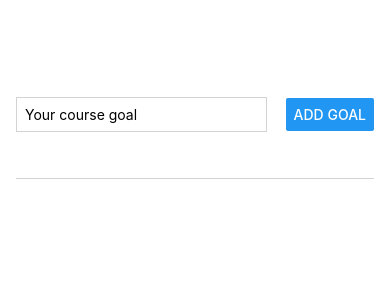
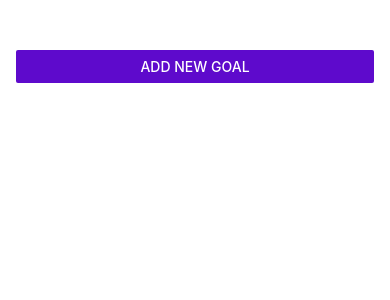
Before and after one commit to CianHub/coure-goals-app, a React Native app: screen / in a window 390 px wide. Shown: the top 300 px of the page. Built offline with nearby package versions, Linux system fonts and the light colour scheme.

Commit message:
add modal

```diff
--- a/App.js
+++ b/App.js
@@ -1,10 +1,11 @@
 import { useState } from 'react';
-import { StyleSheet, View, FlatList } from 'react-native';
+import { StyleSheet, View, FlatList, Button } from 'react-native';
 import { GoalInput } from './components/GoalInput';
 import { GoalItem } from './components/GoalItem';
 
 export default function App() {
   const [goalText, setGoalText] = useState('');
+  const [showModal, setShowModal] = useState(false);
   const [goals, setGoals] = useState([]);
   const deleteGoalHandler = (goalId) => {
     setGoals((currentGoals) => {
@@ -15,21 +16,32 @@ export default function App() {
   const goalInputHandler = (enteredText) => {
     setGoalText(enteredText);
   };
+
   const addGoalHandler = () => {
     setGoals((currentGoals) => [
       ...currentGoals,
       { text: goalText, id: Math.random().toString() },
     ]);
     setGoalText('');
+    setShowModal(false);
   };
+
+  const startAddGoalHandler = () => setShowModal(true);
 
   return (
     <View style={styles.appContainer}>
-      <GoalInput
-        addGoalHandler={addGoalHandler}
-        goalInputHandler={goalInputHandler}
-        goalText={goalText}
+      <Button
+        title="Add New Goal"
+        onPress={startAddGoalHandler}
+        color="#5e0acc"
       />
+      {showModal && (
+        <GoalInput
+          addGoalHandler={addGoalHandler}
+          goalInputHandler={goalInputHandler}
+          goalText={goalText}
+        />
+      )}
       <View style={styles.goalsContainer}>
         <FlatList
           keyExtractor={(item) => item.id}
--- a/components/GoalInput.js
+++ b/components/GoalInput.js
@@ -1,7 +1,8 @@
-import { Text, View, StyleSheet, TextInput, Button } from 'react-native';
+import { Text, View, StyleSheet, TextInput, Button, Modal } from 'react-native';
 
 export const GoalInput = ({ addGoalHandler, goalInputHandler, goalText }) => {
   return (
+    <Modal>
       <View style={styles.inputContainer}>
         <TextInput
           value={goalText}
@@ -11,6 +12,7 @@ export const GoalInput = ({ addGoalHandler, goalInputHandler, goalText }) => {
         />
         <Button title="Add Goal" onPress={addGoalHandler} />
       </View>
+    </Modal>
   );
 };
 
```
Lines whose indentation alone changed are shown as unchanged.
